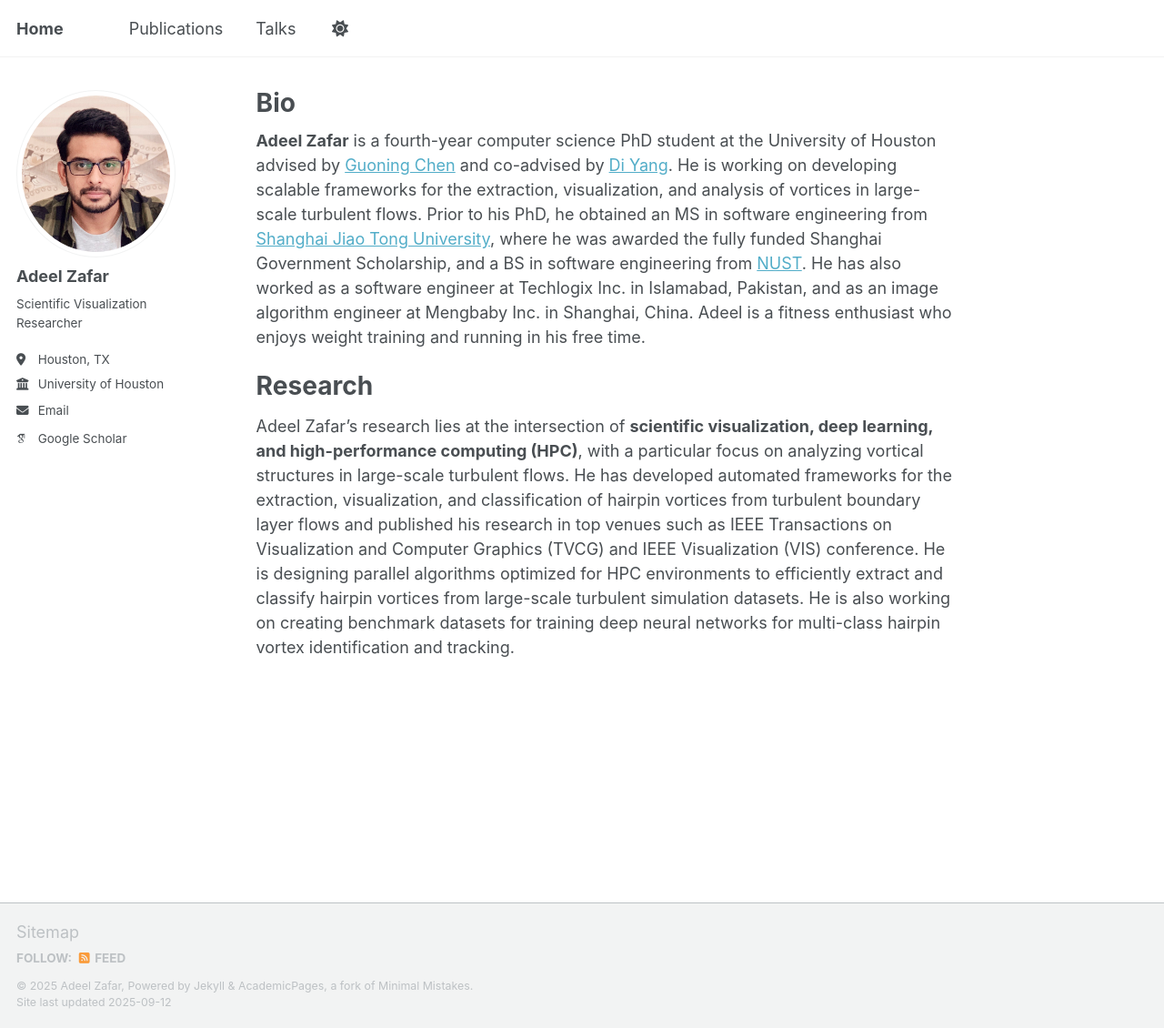
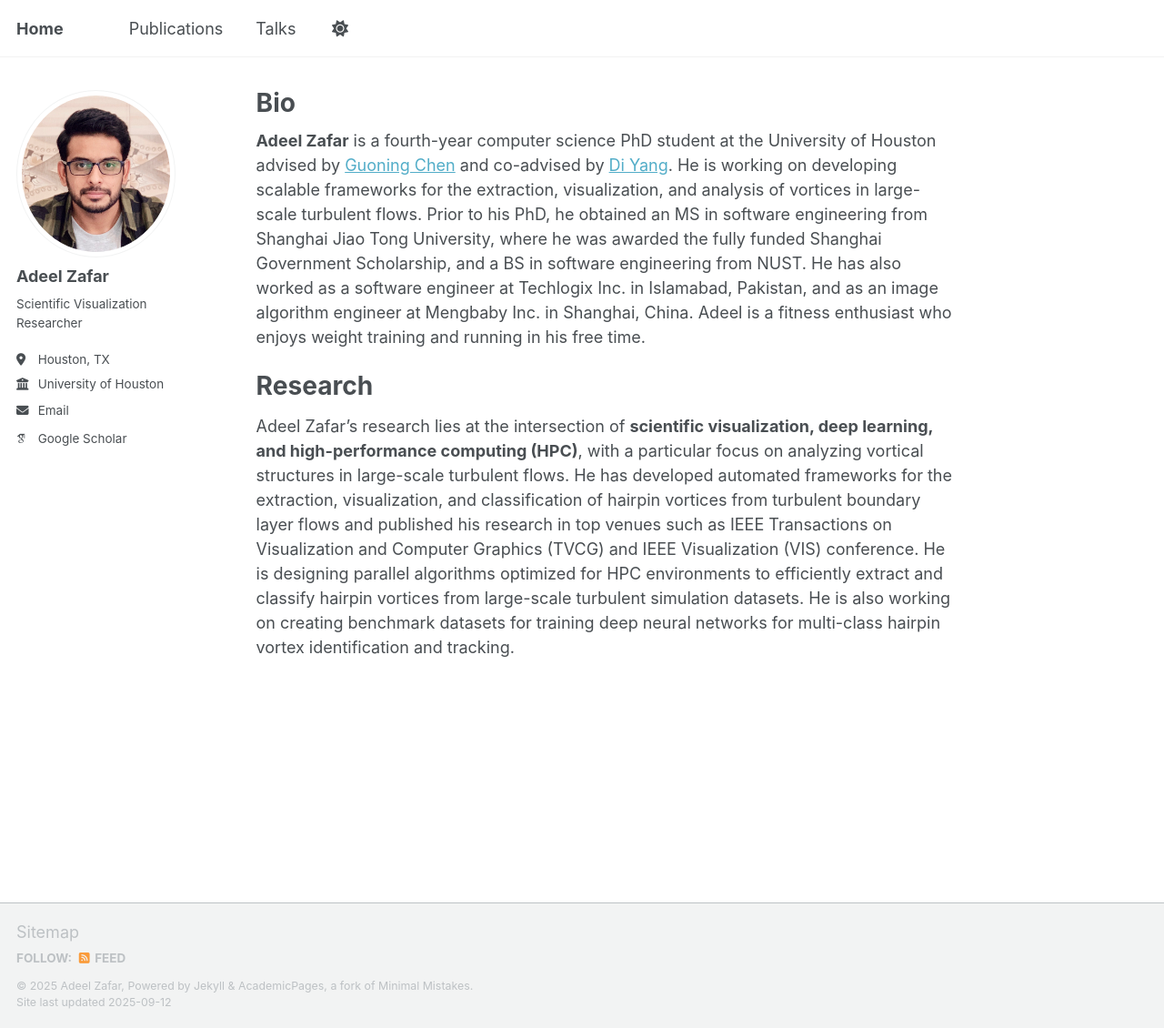
Before and after one commit to adeelz92/adeelz92.github.io, a Jekyll site: the page built from _pages/about.md, in a window 1280 px wide and 1130 px high. Shown: the whole window at 91% size. Built offline with Jekyll 4.4.1, drawn with Linux system fonts in a browser that asks for light colours; some web fonts are replaced; a script that is not in the unit is left out; part of the change alters nothing that is shown.

Commit message:
Update about.md

```diff
--- a/_pages/about.md
+++ b/_pages/about.md
@@ -7,7 +7,7 @@ redirect_from:
   - /about.html
 ---
 
-**Adeel Zafar** is a fourth-year computer science PhD student at the University of Houston advised by [Guoning Chen](https://www2.cs.uh.edu/~chengu/) and co-advised by [Di Yang](https://yang.me.uh.edu/). He is working on developing scalable frameworks for the extraction, visualization, and analysis of vortices in large-scale turbulent flows. Prior to his PhD, he obtained an MS in software engineering from [Shanghai Jiao Tong University](https://en.sjtu.edu.cn/), where he was awarded the fully funded Shanghai Government Scholarship, and a BS in software engineering from [NUST](https://nust.edu.pk/). He has also worked as a software engineer at Techlogix Inc. in Islamabad, Pakistan, and as an image algorithm engineer at Mengbaby Inc. in Shanghai, China. Adeel is a fitness enthusiast who enjoys weight training and running in his free time.
+**Adeel Zafar** is a fourth-year computer science PhD student at the University of Houston advised by [Guoning Chen](https://www2.cs.uh.edu/~chengu/) and co-advised by [Di Yang](https://yang.me.uh.edu/). He is working on developing scalable frameworks for the extraction, visualization, and analysis of vortices in large-scale turbulent flows. Prior to his PhD, he obtained an MS in software engineering from Shanghai Jiao Tong University, where he was awarded the fully funded Shanghai Government Scholarship, and a BS in software engineering from NUST. He has also worked as a software engineer at Techlogix Inc. in Islamabad, Pakistan, and as an image algorithm engineer at Mengbaby Inc. in Shanghai, China. Adeel is a fitness enthusiast who enjoys weight training and running in his free time.
 
 Research
 ======
```
